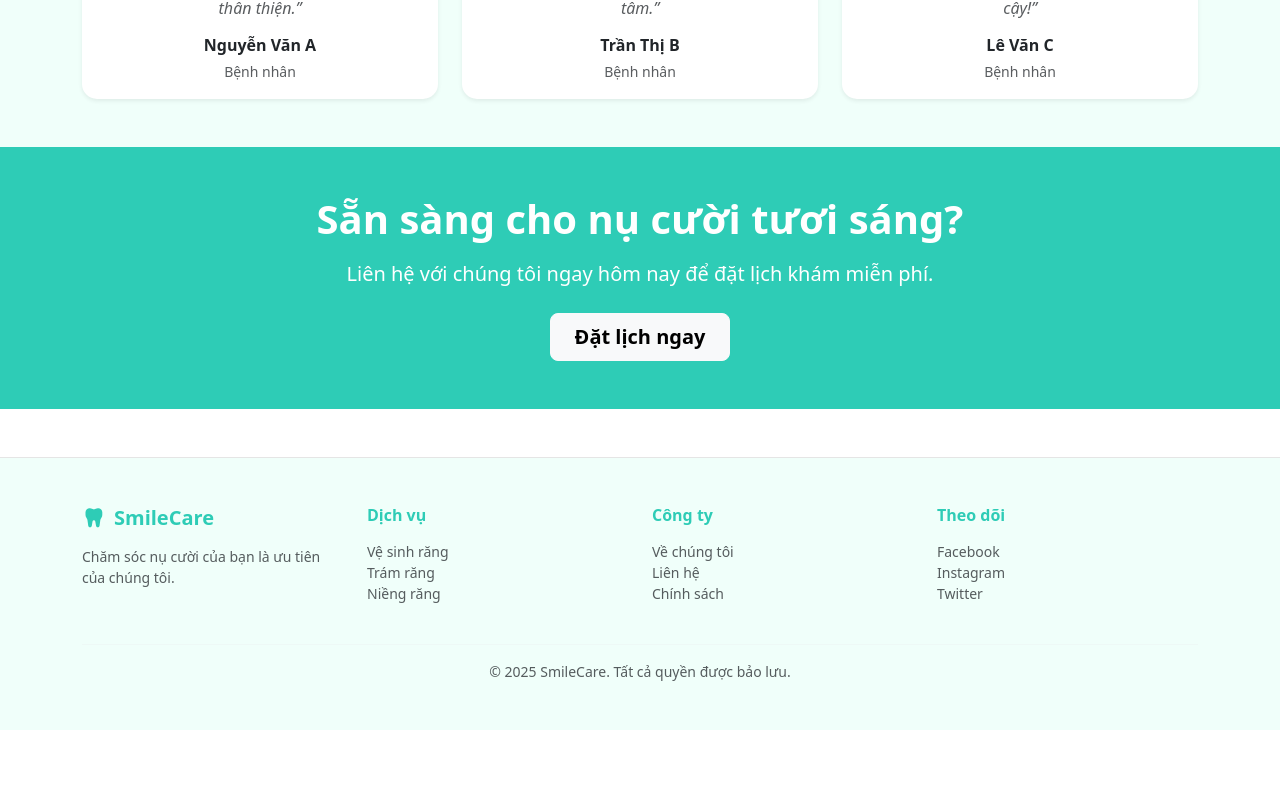
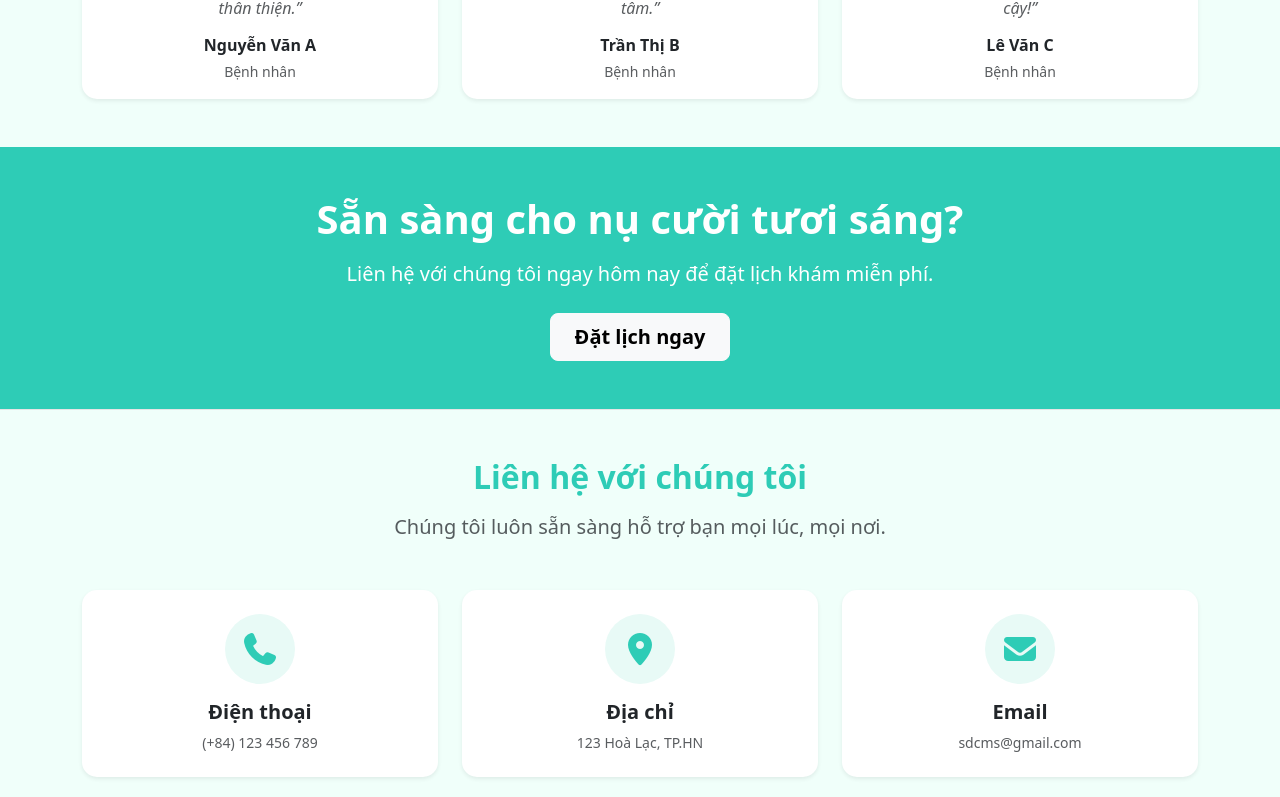
Before and after one commit to HE163201-TruongVietHoang/SmartDentalServiceManager, a React (Create React App) app in the folder front-end/: page / in a window 1280 px wide. Shown: the part 2000-2797 px from the top of the page. Before the commit the page ends 2730 px from the top, so only its background shows below. Built offline with nearby package versions, Linux system fonts and the light colour scheme.

Commit message:
update homepage contact

```diff
--- a/front-end/src/components/home/Footer/Footer.js
+++ b/front-end/src/components/home/Footer/Footer.js
@@ -39,7 +39,7 @@ export default function Footer() {
                 className="fas fa-tooth me-2"
                 style={{ color: "#2ECCB6", fontSize: "1.2rem" }}
               ></i>
-              SmileCare
+              Smart Dental Clinic
             </h5>
             <p className="small text-muted">
               Chăm sóc nụ cười của bạn là ưu tiên của chúng tôi.
@@ -82,9 +82,7 @@ export default function Footer() {
 
         <hr style={{ borderTop: "1px solid #e5e5e5" }} />
         <div className="text-center small text-muted mt-3">
-          <p className="mb-0">
-            &copy; 2025 SmileCare. Tất cả quyền được bảo lưu.
-          </p>
+          <p className="mb-0">&copy; 2025 Smart Dental Clinic.</p>
         </div>
       </div>
     </footer>
--- a/front-end/src/components/home/Header/Header.js
+++ b/front-end/src/components/home/Header/Header.js
@@ -104,7 +104,7 @@ export default function Header() {
             className="fas fa-tooth me-2"
             style={{ color: "#2ECCB6", fontSize: "1.4rem" }}
           ></i>
-          SmileCare
+          Smart Dental Clinic
         </a>
 
         <button
@@ -121,8 +121,7 @@ export default function Header() {
 
         <div className="collapse navbar-collapse" id="navbarNav">
           <ul className="navbar-nav ms-auto">
-            {["Dịch vụ", "Về chúng tôi", "Đánh giá", "Liên hệ"].map(
-              (item, i) => (
+            {["Dịch vụ", "Về chúng tôi", "Liên hệ"].map((item, i) => (
               <li key={i} className="nav-item">
                 <a
                   className="nav-link"
@@ -138,8 +137,7 @@ export default function Header() {
                   {item}
                 </a>
               </li>
-              )
-            )}
+            ))}
           </ul>
 
           <button
--- a/front-end/src/pages/Home.js
+++ b/front-end/src/pages/Home.js
@@ -266,6 +266,82 @@ export default function Home() {
         </div>
       </section>
 
+      {/* Contact Section */}
+      <section
+        id="contact"
+        className="py-5"
+        style={{ backgroundColor: "#f0fffa", borderTop: "1px solid #e5e5e5" }}
+      >
+        <div className="container-lg">
+          <div className="text-center mb-5">
+            <h2 className="fw-bold mb-3" style={{ color: "#2ECCB6" }}>
+              Liên hệ với chúng tôi
+            </h2>
+            <p className="text-muted lead">
+              Chúng tôi luôn sẵn sàng hỗ trợ bạn mọi lúc, mọi nơi.
+            </p>
+          </div>
+
+          <div className="row g-4">
+            {[
+              {
+                icon: "fa-phone",
+                title: "Điện thoại",
+                text: "(+84) 123 456 789",
+              },
+              {
+                icon: "fa-map-marker-alt",
+                title: "Địa chỉ",
+                text: "123 Hoà Lạc, TP.HN",
+              },
+              {
+                icon: "fa-envelope",
+                title: "Email",
+                text: "sdcms@gmail.com",
+              },
+            ].map((item, i) => (
+              <div key={i} className="col-md-6 col-lg-4">
+                <div
+                  className="card h-100 border-0 shadow-sm text-center p-4"
+                  style={{
+                    borderRadius: "15px",
+                    transition: "transform 0.3s ease, box-shadow 0.3s ease",
+                  }}
+                  onMouseEnter={(e) => {
+                    e.currentTarget.style.transform = "translateY(-5px)";
+                    e.currentTarget.style.boxShadow =
+                      "0 8px 20px rgba(46, 204, 182, 0.3)";
+                  }}
+                  onMouseLeave={(e) => {
+                    e.currentTarget.style.transform = "translateY(0)";
+                    e.currentTarget.style.boxShadow =
+                      "0 4px 12px rgba(0,0,0,0.05)";
+                  }}
+                >
+                  <div
+                    className="d-flex align-items-center justify-content-center mb-3"
+                    style={{
+                      width: "70px",
+                      height: "70px",
+                      margin: "0 auto",
+                      borderRadius: "50%",
+                      backgroundColor: "#E8FAF6",
+                    }}
+                  >
+                    <i
+                      className={`fas ${item.icon}`}
+                      style={{ color: "#2ECCB6", fontSize: "2rem" }}
+                    ></i>
+                  </div>
+                  <h5 className="fw-bold mb-2">{item.title}</h5>
+                  <p className="text-muted small mb-0">{item.text}</p>
+                </div>
+              </div>
+            ))}
+          </div>
+        </div>
+      </section>
+
       {/* Footer */}
       <Footer />
     </div>
```
Lines whose indentation alone changed are shown as unchanged.
